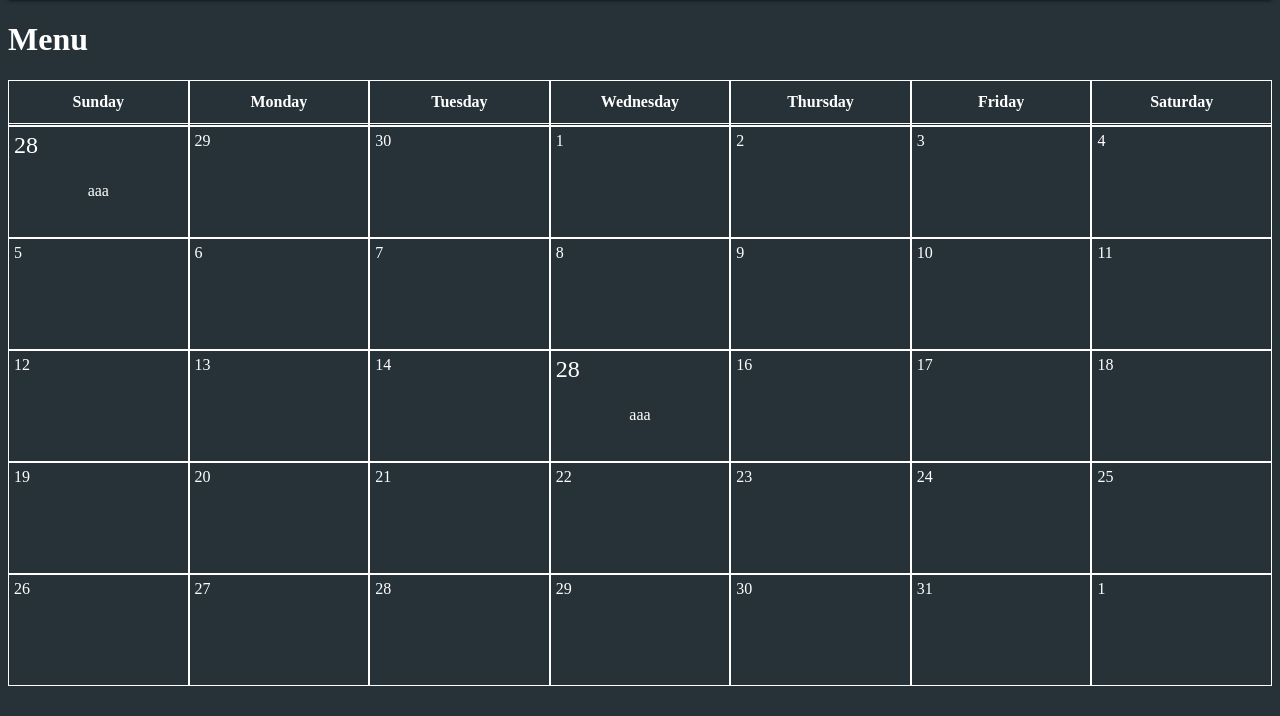
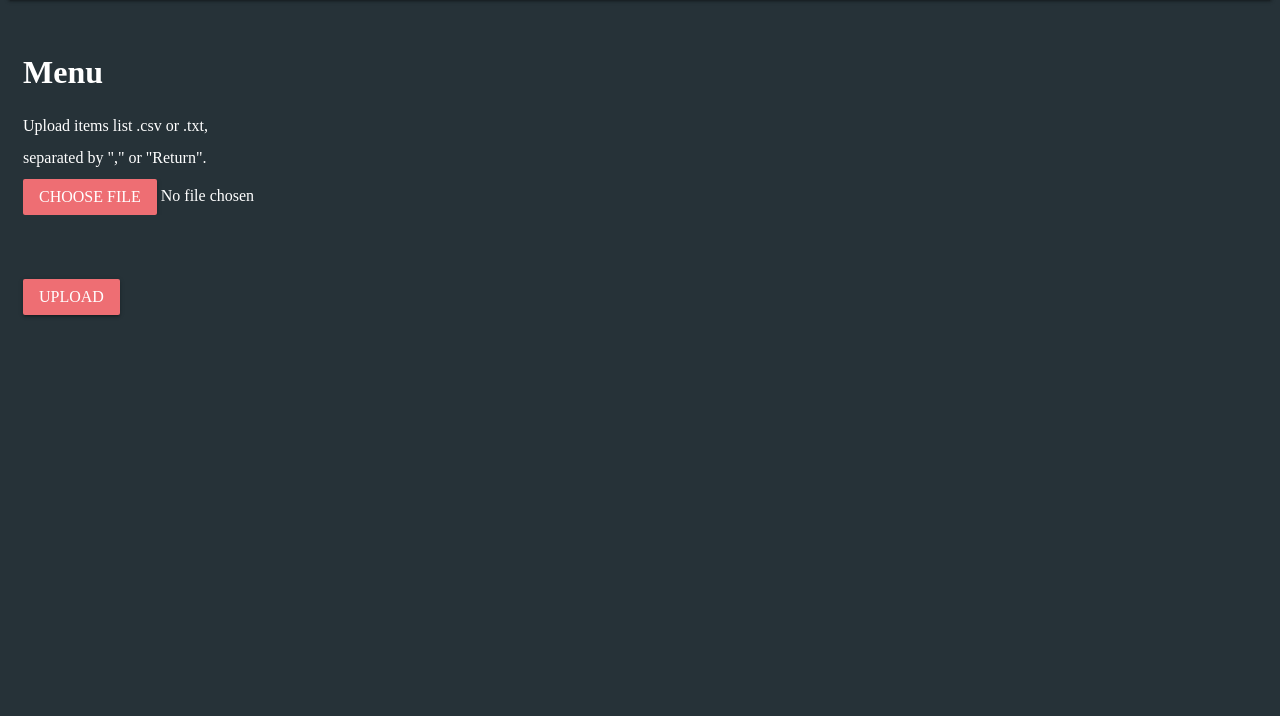
Before and after one commit to anujdatar/meal-scheduler, a PHP site: page /menu.html in a window 1280 px wide. Shown: the part 84-800 px from the top of the page. Run offline with PHP 8.4, Linux system fonts and the light colour scheme.

Commit message:
spearated index and menu page items

```diff
--- a/assets/css/style.css
+++ b/assets/css/style.css
@@ -45,11 +45,11 @@ div.main {
   padding: 15px;
 }
 
-div#fileselect {
+/* div#fileselect {
   float: left;
-}
+} */
 div#dateselect {
-  float: right;
+  float: left;
 }
 #clearfloats {
   clear: both;
@@ -64,7 +64,7 @@ nav, .btn, input[type="file"]::-webkit-file-upload-button, input[type="submit"]
 .btn, input[type="file"]::-webkit-file-upload-button, input[type="submit"] {
   -webkit-tap-highlight-color: transparent;
 
-  margin-top: -2px;
+  /* margin-top: -2px; */
   background-color: var(--asthetic-color);
   border: none;
   border-radius: 2px;
@@ -82,6 +82,7 @@ nav, .btn, input[type="file"]::-webkit-file-upload-button, input[type="submit"]
 input[type="file"] {
   font-family: var(--fonts);
   font-size: 1em;
+  margin-top: 5px;
 }
 
 input[type="date"] {
@@ -138,7 +139,7 @@ td {
 td .wrapper{
   height: 100px;
   display: grid;
-  grid-template-rows: 50px auto;
+  grid-template-rows: 1.5em auto;
   grid-template-areas:
     "date"
     "menuitem";
@@ -151,7 +152,6 @@ td .date {
   font-size: 1.5em;
 }
 td .menuitem {
-  /* padding: 20px; */
   grid-area: menuitem;
   vertical-align: center;
   text-align: center;
--- a/assets/js/menu.js
+++ b/assets/js/menu.js
@@ -0,0 +1,47 @@
+
+// get file input
+const inputFile = document.getElementById("listfile")
+// console.log(inputFile)
+
+function get_menu_list() {
+  const form = document.getElementById("my_form")
+  // form.submit().preventDefault()
+
+  const file = document.getElementById("listfile").files[0]
+  if (!file) {
+    alert('please upload a menu list')
+    return false
+  }
+  else {
+    const reader = new FileReader()
+    reader.readAsText(file, "UTF-8")
+
+    reader.onload = function (event) {
+      text = event.target.result
+      items = readCSV(text)
+      console.log(items)
+    }
+    reader.onerror = function () {
+      alert('error')
+      return false
+    }
+  }
+}
+
+function readCSV(fileText) {
+  const lines = fileText.split(/\r\n|\n/)  // split at new lines
+
+  // document.getElementById("my1").innerHTML = lines
+  let items = []
+  for (let i=0; i<lines.length; i++) {
+    if (lines[i].length > 0) {
+      items_row = lines[i].split(",")
+      for (j=0; j<items_row.length; j++) {
+        if (items_row[j].length > 0) {
+          items.push(items_row[j])
+        }
+      }
+    }
+  }
+  return items
+}
--- a/menu.html
+++ b/menu.html
@@ -16,64 +16,20 @@
       <a class="nav-page active" href="./menu.html">Menu Picker</a>
     </nav>
   </div>
-  <h1>Menu</h1>
-  <div id="calendar">
-      <table>
-        <tr>
-          <th>Sunday</th>
-          <th>Monday</th>
-          <th>Tuesday</th>
-          <th>Wednesday</th>
-          <th>Thursday</th>
-          <th>Friday</th>
-          <th>Saturday</th>
-        </tr>
-        <tr>
-          <td><div class="wrapper"><div class="date">28</div><div class="menuitem">aaa</div></div></td>
-          <td>29</td>
-          <td>30</td>
-          <td>1</td>
-          <td>2</td>
-          <td>3</td>
-          <td>4</td>
-        </tr>
-        <tr>
-          <td>5</td>
-          <td>6</td>
-          <td>7</td>
-          <td>8</td>
-          <td>9</td>
-          <td>10</td>
-          <td>11</td>
-        </tr>
-        <tr>
-          <td>12</td>
-          <td>13</td>
-          <td>14</td>
-          <td><div class="wrapper"><div class="date">28</div><div class="menuitem">aaa</div></div></td>
-          <td>16</td>
-          <td>17</td>
-          <td>18</td>
-        </tr>
-        <tr>
-          <td>19</td>
-          <td>20</td>
-          <td>21</td>
-          <td>22</td>
-          <td>23</td>
-          <td>24</td>
-          <td>25</td>
-        </tr>
-        <tr>
-          <td>26</td>
-          <td>27</td>
-          <td>28</td>
-          <td>29</td>
-          <td>30</td>
-          <td>31</td>
-          <td>1</td>
-        </tr>
-      </table>
-    </div>
+
+  <div class="main">
+    <h1>Menu</h1>
+    <form name="my_form" id="my_form" onsubmit="get_menu_list(); return false">
+      <div id="fileselect">
+        <label for="listfile">Upload items list .csv or .txt, <br> separated by "," or "Return".</label><br>
+        <input type="file" name="listfile" id="listfile" accept="text/csv"><br>
+      </div>
+
+      <div id="clearfloats"></div><br><br>
+      <input type="submit" value="Upload" id="submit">
+    </form>
+  </div>
+
+  <script src="assets/js/menu.js"></script>
 </body>
 </html>
```
Also changed, not shown: assets/js/index.js (+43 -69 lines), index.html (+5 -8 lines), temp.html (added, +73 -0 lines).
